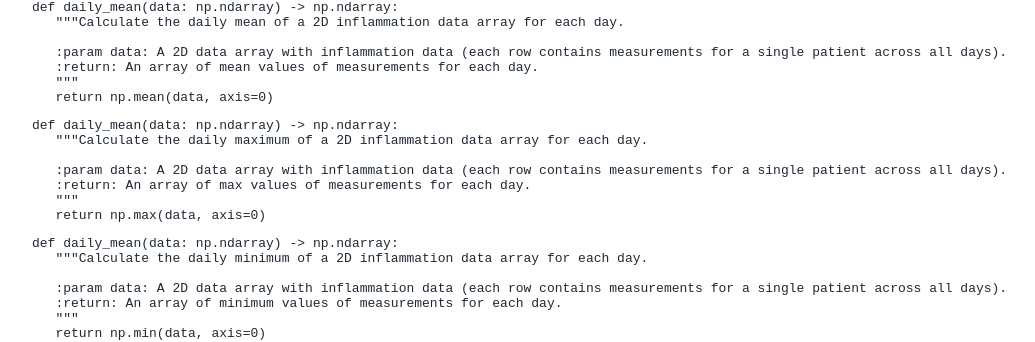
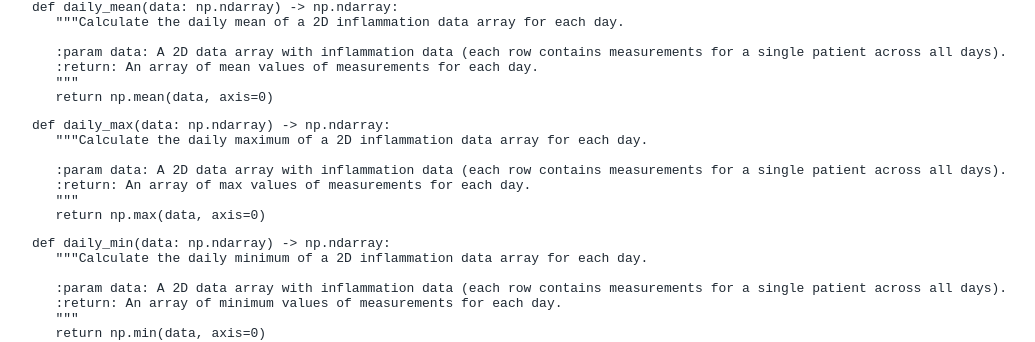
Before and after one commit to tu-delft-library/intermediate_programming_with_python, a Jekyll site: the page built from material_for_trainers/lesson_plan.md, in a window 1280 px wide and 900 px high, scrolled down 10465 px. Shown: the part 142-484 px from the top of the window, without its empty margins (108-1143 px from the left). Built offline with Jekyll 4.4.1, drawn with Linux system fonts in a browser that asks for light colours; our own code applies the rules of GitHub Pages for plain Markdown files.

Commit message:
Fix typo

````diff
--- a/material_for_trainers/lesson_plan.md
+++ b/material_for_trainers/lesson_plan.md
@@ -530,7 +530,7 @@ def daily_mean(data: np.ndarray) -> np.ndarray:
    return np.mean(data, axis=0)
 ```
 ```bash
-def daily_mean(data: np.ndarray) -> np.ndarray:
+def daily_max(data: np.ndarray) -> np.ndarray:
    """Calculate the daily maximum of a 2D inflammation data array for each day.
 
    :param data: A 2D data array with inflammation data (each row contains measurements for a single patient across all days).
@@ -539,7 +539,7 @@ def daily_mean(data: np.ndarray) -> np.ndarray:
    return np.max(data, axis=0)
 ```
 ```bash
-def daily_mean(data: np.ndarray) -> np.ndarray:
+def daily_min(data: np.ndarray) -> np.ndarray:
    """Calculate the daily minimum of a 2D inflammation data array for each day.
 
    :param data: A 2D data array with inflammation data (each row contains measurements for a single patient across all days).
````
